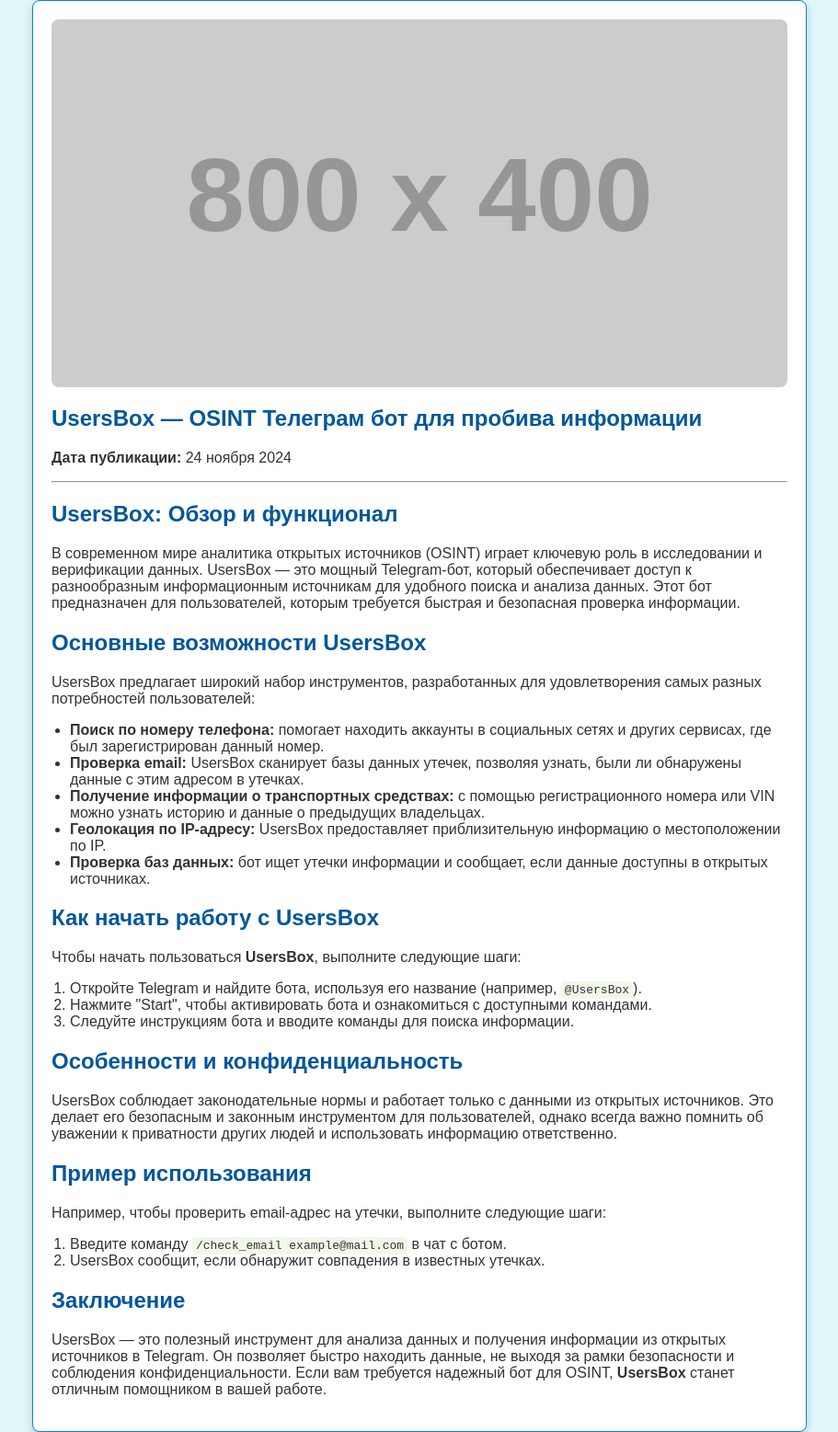
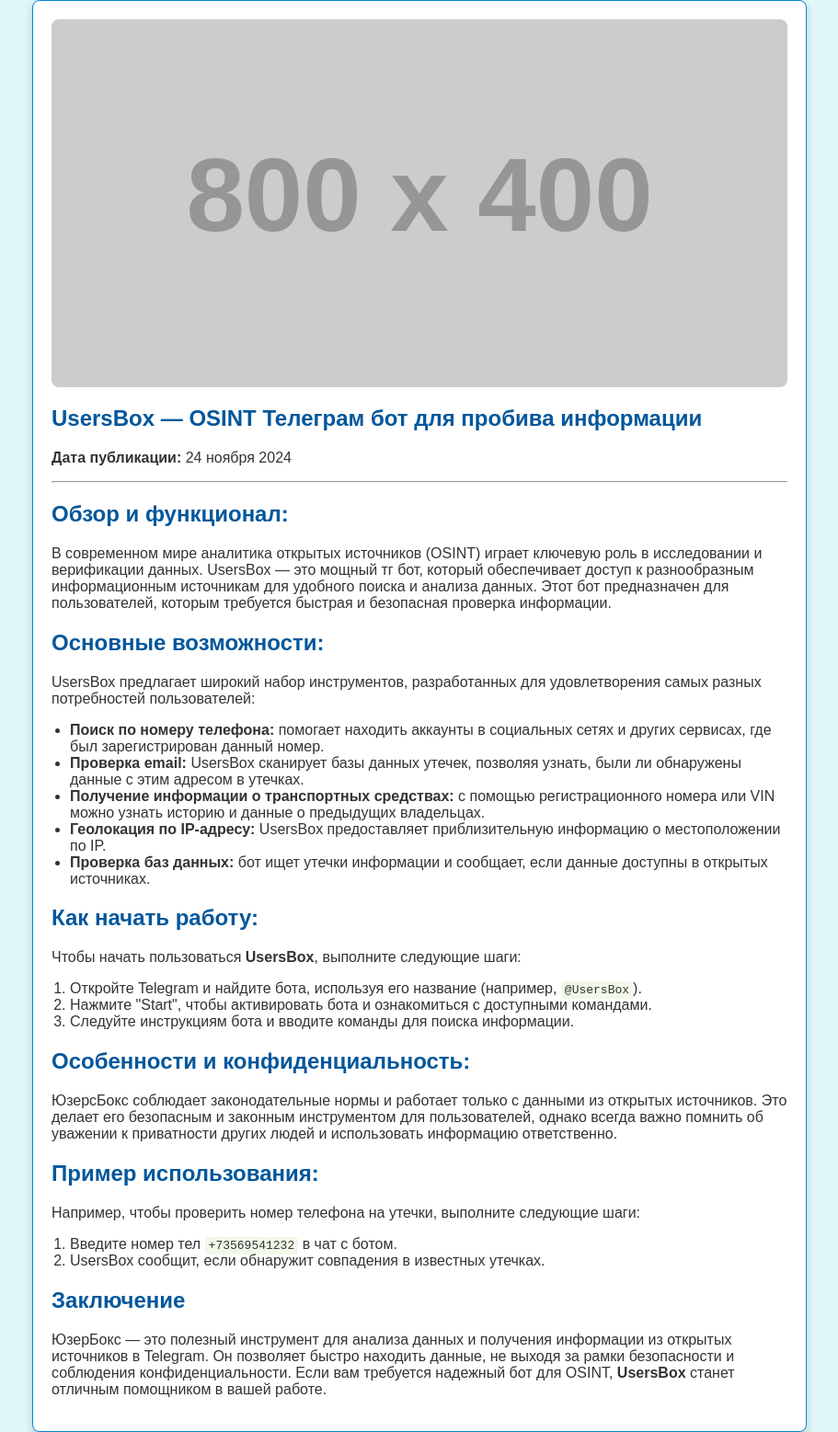
Before and after one commit to usersboxbot/usersboxbot.github.io, a Jekyll site: the page usersboxbot.html, which Jekyll copies as it is, in a window 1280 px wide. Shown: the whole page at 92% size, without its empty margins (184-1095 px from the left). Built offline with Jekyll 4.4.1, drawn with Linux system fonts in a browser that asks for light colours.

Commit message:
Update usersboxbot.html

```diff
--- a/usersboxbot.html
+++ b/usersboxbot.html
@@ -67,14 +67,14 @@
         </header>
 
         <section>
-            <h2>UsersBox: Обзор и функционал</h2>
+            <h2>Обзор и функционал:</h2>
             <p>
-                В современном мире аналитика открытых источников (OSINT) играет ключевую роль в исследовании и верификации данных. UsersBox — это мощный Telegram-бот, который обеспечивает доступ к разнообразным информационным источникам для удобного поиска и анализа данных. Этот бот предназначен для пользователей, которым требуется быстрая и безопасная проверка информации.
+                В современном мире аналитика открытых источников (OSINT) играет ключевую роль в исследовании и верификации данных. UsersBox — это мощный тг бот, который обеспечивает доступ к разнообразным информационным источникам для удобного поиска и анализа данных. Этот бот предназначен для пользователей, которым требуется быстрая и безопасная проверка информации.
             </p>
         </section>
 
         <section>
-            <h2>Основные возможности UsersBox</h2>
+            <h2>Основные возможности:</h2>
             <p>
                 UsersBox предлагает широкий набор инструментов, разработанных для удовлетворения самых разных потребностей пользователей:
             </p>
@@ -88,7 +88,7 @@
         </section>
 
         <section>
-            <h2>Как начать работу с UsersBox</h2>
+            <h2>Как начать работу:</h2>
             <p>Чтобы начать пользоваться <strong>UsersBox</strong>, выполните следующие шаги:</p>
             <ol>
                 <li>Откройте Telegram и найдите бота, используя его название (например, <code>@UsersBox</code>).</li>
@@ -98,17 +98,17 @@
         </section>
 
         <section>
-            <h2>Особенности и конфиденциальность</h2>
+            <h2>Особенности и конфиденциальность:</h2>
             <p>
-                UsersBox соблюдает законодательные нормы и работает только с данными из открытых источников. Это делает его безопасным и законным инструментом для пользователей, однако всегда важно помнить об уважении к приватности других людей и использовать информацию ответственно.
+                ЮзерсБокс соблюдает законодательные нормы и работает только с данными из открытых источников. Это делает его безопасным и законным инструментом для пользователей, однако всегда важно помнить об уважении к приватности других людей и использовать информацию ответственно.
             </p>
         </section>
 
         <section>
-            <h2>Пример использования</h2>
-            <p>Например, чтобы проверить email-адрес на утечки, выполните следующие шаги:</p>
+            <h2>Пример использования:</h2>
+            <p>Например, чтобы проверить номер телефона на утечки, выполните следующие шаги:</p>
             <ol>
-                <li>Введите команду <code>/check_email example@mail.com</code> в чат с ботом.</li>
+                <li>Введите номер тел <code>+73569541232</code> в чат с ботом.</li>
                 <li>UsersBox сообщит, если обнаружит совпадения в известных утечках.</li>
             </ol>
         </section>
@@ -116,7 +116,7 @@
         <section>
             <h2>Заключение</h2>
             <p>
-                UsersBox — это полезный инструмент для анализа данных и получения информации из открытых источников в Telegram. Он позволяет быстро находить данные, не выходя за рамки безопасности и соблюдения конфиденциальности. Если вам требуется надежный бот для OSINT, <strong>UsersBox</strong> станет отличным помощником в вашей работе.
+                ЮзерБокс — это полезный инструмент для анализа данных и получения информации из открытых источников в Telegram. Он позволяет быстро находить данные, не выходя за рамки безопасности и соблюдения конфиденциальности. Если вам требуется надежный бот для OSINT, <strong>UsersBox</strong> станет отличным помощником в вашей работе.
             </p>
         </section>
     </article>
```
